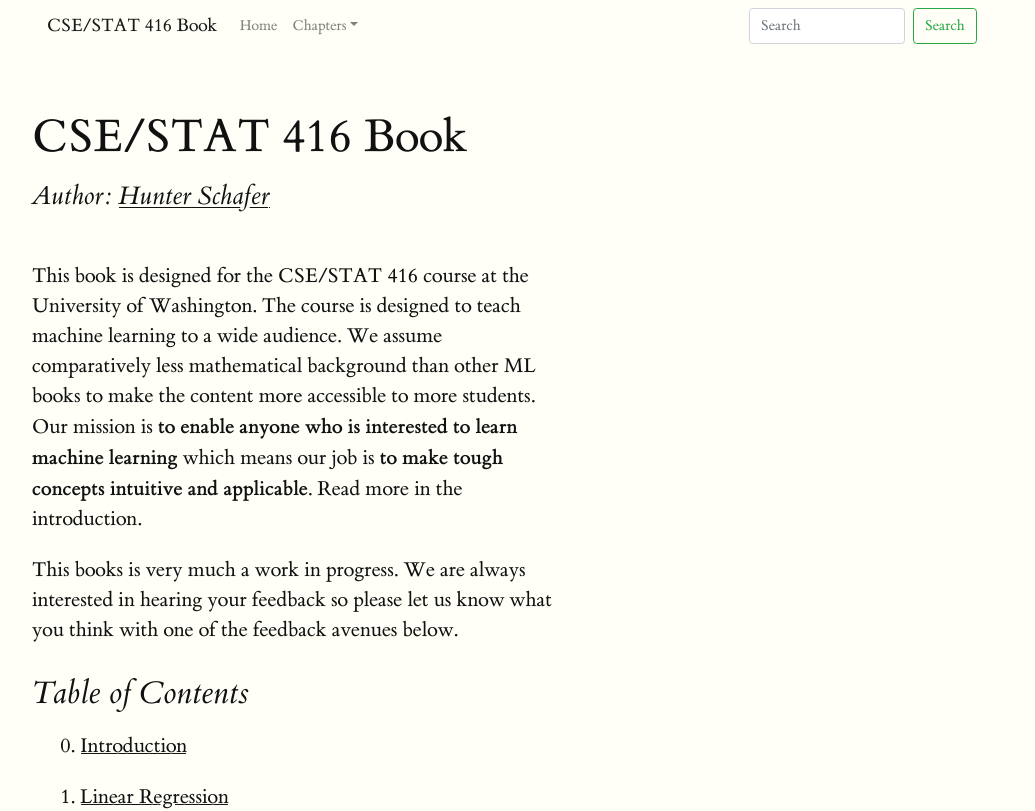
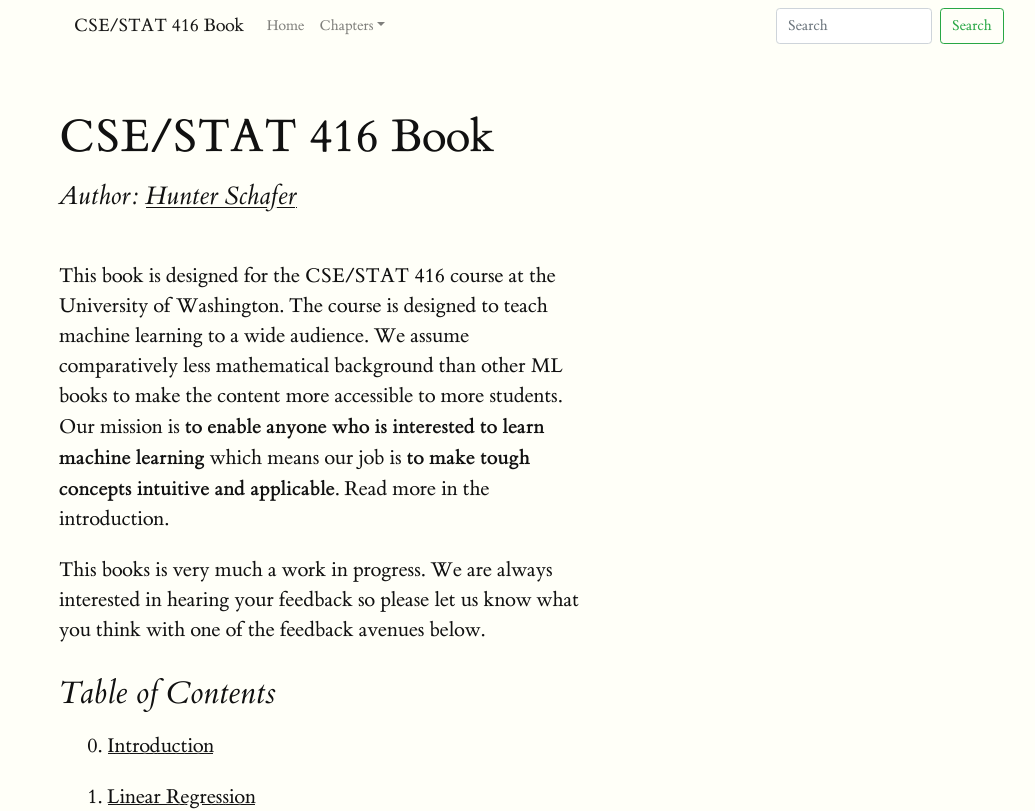
Before and after one commit to hschafer/CSE-STAT-416-book, a Next.js app in the folder website/: page / in a window 1280 px wide. Shown: the top 811 px of the page, without its empty margins (136-1171 px from the left). Built offline with nearby package versions, Linux system fonts and the light colour scheme.

Commit message:
Not really sure what this is, but trying it anyway

```diff
--- a/website/styles/global.css
+++ b/website/styles/global.css
@@ -1,7 +1,14 @@
 /* Global styles related to Tufte */
 body {
-  margin-left: 8px;
-  margin-right: auto;
+  /* margin-left: 8px;
+  margin-right: auto;*/
+  margin-left: 35px;
+  margin-right: 8px;
+}
+
+#content-container {
+  display: flex;
+  align-items: stretch;
 }
 
 #container > footer {
@@ -15,10 +22,15 @@
 #content .marginnote ul {
   font-size: inherit;
   line-height: inherit;
+  width: 90;
 }
 
-#content figure video {
+#content section video {
   max-width: 100%;
+}
+
+#content section > video {
+  width: 55%;
 }
 
 /* TODO Better styling for tables */
--- a/website/styles/tufte.css
+++ b/website/styles/tufte.css
@@ -202,7 +202,9 @@
   text-align: right;
 }
 
-#content section > * {
+#content section > p,
+#content section > footer,
+#content section > table {
   width: 55%;
 }
 
```
